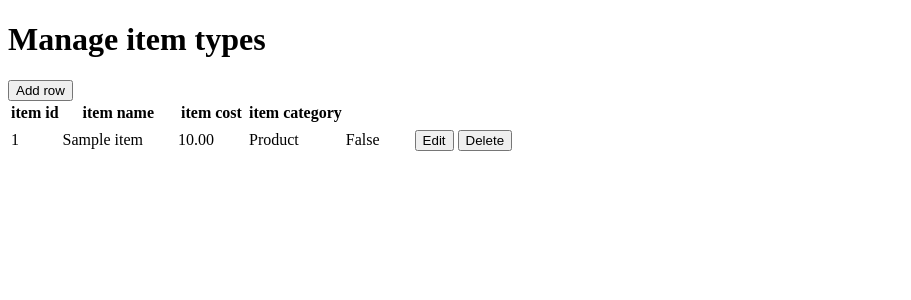
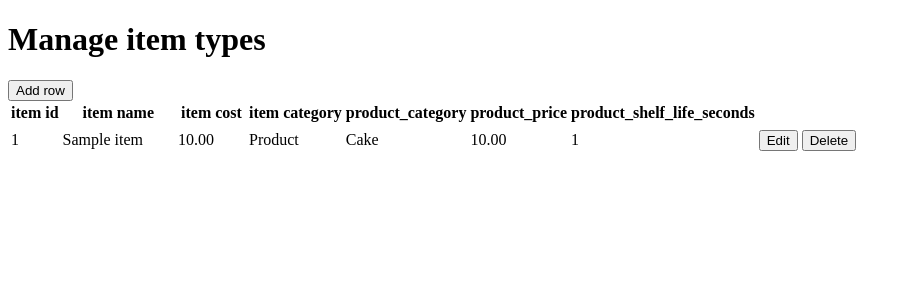
Before and after one commit to william6475/Bakery_stock_management_system_UI, a Django app: page /manage_item_types/ in a window 1280 px wide. Shown: the top 300 px of the page, without its empty margins (0-911 px from the left). Run offline with Django 5.2, Linux system fonts and the light colour scheme; tables that the repository leaves empty hold one stand-in row (values such as "Sample post").

Commit message:
Implemented manage_item_types.html

```diff
--- a/stock_management_ui/models.py
+++ b/stock_management_ui/models.py
@@ -65,7 +65,7 @@ class Products(models.Model):
     item_id = models.ForeignKey(InventoryItems, models.DO_NOTHING, db_column='Item_ID')
     product_category = models.CharField(max_length=6, choices=Product_category_choices, blank=False, null=False)
     product_price = models.DecimalField(db_column='Product_price', max_digits=8, decimal_places=2, blank=False, null=False)
-    product_shelf_life_seconds = models.PositiveSmallIntegerField(db_column='Product_shelf_life_seconds', blank=False, null=False)
+    product_shelf_life_seconds = models.PositiveIntegerField(db_column='Product_shelf_life_seconds', blank=False, null=False)
     is_deleted = models.BooleanField(db_column='Is_deleted', default = False) #Only changeable through marking the corresponding InventoryItems record as deleted
 
     class Meta:
--- a/stock_management_ui/static/stock_management_ui/manage_table_base_template.js
+++ b/stock_management_ui/static/stock_management_ui/manage_table_base_template.js
@@ -4,7 +4,6 @@ function hide_block_add_record_form(is_edit_operation) {
      for (let i = 0; i < form_elements.length; i++) {
         form_elements[i].style.display = "none";
         form_elements[i].style.disabled = true;
-
      }
 
     //Show the add row button
--- a/stock_management_ui/static/stock_management_ui/styles.css
+++ b/stock_management_ui/static/stock_management_ui/styles.css
@@ -1,3 +1,7 @@
 .td{
     padding-right:2em;
 }
+
+.hidden_element{
+    display: none;
+}
--- a/stock_management_ui/views.py
+++ b/stock_management_ui/views.py
@@ -1,3 +1,6 @@
+from contextlib import nullcontext
+
+from django.db.models.functions import NullIf
 from django.http import HttpResponseRedirect
 from django.shortcuts import render
 from stock_management_ui.models import Branches, Deliveries, InventoryItems, DeliveryItems, Products, Sales, SaleProducts, ItemStock, ProductIngredients
@@ -60,6 +63,7 @@ def manage_branches(request):
             edited_branch = BranchesForm(request.POST, instance=branch)
             if edited_branch.is_valid():
                 edited_branch.save()
+                # Reload page with new values
                 return HttpResponseRedirect('/manage_branches')
             else:
                 crud_error = edited_branch.errors
@@ -108,17 +112,27 @@ def manage_item_types(request):
 
     #Extract the field values from the gathered data
     inventory_item_fields = ["item_id", "item_name", "item_cost", "item_category", "is_deleted"]
+    product_fields = ["product_category", "product_price", "product_shelf_life_seconds"]
     field_values = []
+    filtered_fields = []
+    #Used later to indicate if there is a corresponding Products record
     for record in data:
         if getattr(record, 'is_deleted') == False:
-            filtered_fields = [getattr(record, field) for field in inventory_item_fields]
-            field_values.append(filtered_fields)
+            filtered_fields = [getattr(record, field) for field in inventory_item_fields if field != "is_deleted"]
+            if getattr(record, 'item_category') == 'Product':
+                try:
+                    product_object = Products.objects.get(item_id=record.item_id)
+                    filtered_product_fields = [getattr(product_object, field) for field in product_fields if field != "is_deleted" and field != "item_id"]
+                    filtered_fields.extend(filtered_product_fields)
 
-
+                except Products.DoesNotExist:
+                    pass
+        field_values.append(filtered_fields)
 
     #CRUD MANAGEMENT
 
-    row_editing_data = None
+    item_type_row_editing_data = None
+    product_row_editing_data = None
     #Displays error to user if CRUD operation fails
     crud_error = ""
     if request.method == "POST":
@@ -135,7 +149,7 @@ def manage_item_types(request):
         elif 'delete_row' in request.POST:
             button_pressed = request.POST.get('delete_row')
 
-            item_type = InventoryItems.objects.get(branch_id=button_pressed)
+            item_type = InventoryItems.objects.get(item_id=button_pressed)
             item_type.is_deleted = True
             item_type.save()
             return HttpResponseRedirect('/manage_item_types')
@@ -143,11 +157,24 @@ def manage_item_types(request):
         #Handles record edit requests once the user submits the edit
         elif 'submit_edit_row' in request.POST:
             button_pressed = request.POST.get('submit_edit_row')
-            item_type = InventoryItems.objects.get(branch_id=button_pressed)
+            item_type = InventoryItems.objects.get(item_id=button_pressed)
             edited_item_type = InventoryItemsForm(request.POST, instance=item_type)
+
             if edited_item_type.is_valid():
                 edited_item_type.save()
+
+                #If there is also product data to edit
+                if item_type.item_category == 'Product':
+                    product = Products.objects.get(item_id=button_pressed)
+                    edited_product = ProductsForm(request.POST, instance=product)
+                    if edited_product.is_valid():
+                        edited_product.save()
+                    else:
+                        crud_error = edited_product.errors
+                        print(crud_error)
+                #Reload page with new values
                 return HttpResponseRedirect('/manage_item_types')
+
             else:
                 crud_error = edited_item_type.errors
 
@@ -156,7 +183,12 @@ def manage_item_types(request):
         elif 'edit_row' in request.POST:
             button_pressed = request.POST.get('edit_row')
             item_type = InventoryItems.objects.get(item_id=button_pressed)
-            row_editing_data = InventoryItemsForm(instance=item_type)
+            item_type_row_editing_data = InventoryItemsForm(instance=item_type)
+            try:
+                product = Products.objects.get(item_id=button_pressed)
+                product_row_editing_data = ProductsForm(instance=product)
+            except Products.DoesNotExist:
+                pass
 
             info = {
                 'item_type': item_type,
@@ -164,7 +196,9 @@ def manage_item_types(request):
                 'field_values': field_values,
                 'unformatted_field_names': unformatted_field_names,
                 'crud_error': crud_error,
-                'row_editing_data': row_editing_data,
+                'row_editing_data': item_type_row_editing_data,
+                'product_row_editing_data': product_row_editing_data,
+                'aditional_fields': product_fields,
             }
 
             return render(request, 'manage_item_types.html', {'info': info})
@@ -175,6 +209,8 @@ def manage_item_types(request):
         'field_values': field_values,
         'unformatted_field_names': unformatted_field_names,
         'crud_error': crud_error,
-        'row_editing_data': row_editing_data,
+        'row_editing_data': item_type_row_editing_data,
+        'product_row_editing_data': product_row_editing_data,
+        'aditional_fields': product_fields,
     }
     return render(request, 'manage_item_types.html', {'info': info})
--- a/templates/base_templates/manage_table_base_template.html
+++ b/templates/base_templates/manage_table_base_template.html
@@ -1,7 +1,7 @@
 {% extends "base_templates/base_template.html" %}
 {% load static %}
 
-{% block head %}
+{% block js_link%}
     <script src="{% static 'stock_management_ui/manage_table_base_template.js' %}"></script>
 {% endblock %}
 
@@ -26,6 +26,7 @@
                 {% for field in info.fields %}
                     <th class="field_labels"><label class="field_label">{{ field }}</label></th>
                 {% endfor %}
+            {% block aditionalfields %}{% endblock %}
             </tr>
 
         <!--Form for new record insertion-->
--- a/templates/manage_item_types.html
+++ b/templates/manage_item_types.html
@@ -6,6 +6,13 @@
 
 {% block viewname %}
     {% url 'manage_item_types' %}
+{% endblock %}
+
+<!--Add the fields labels specific to products-->
+{% block aditionalfields %}
+    {% for aditional_field in info.aditional_fields %}
+        <th class="field_labels"><label class="field_label">{{ aditional_field }}</label></th>
+    {% endfor %}
 {% endblock %}
 
 <!--Displays the actual data-->
@@ -30,9 +37,34 @@
         {% endif %}
 
         <!--If the row is being edited-->
+        {% if info.row_editing_data %}
                 {% if row.0 == info.row_editing_data.instance.item_id %}
+                    <tr>
+                    <td></td>
                     {% for field in info.row_editing_data %}
-                    {% if "is_deleted" not in field.value %}
+                        {% if field.name != "is_deleted" %}
+                            <td>
+                                <input type="text" name="{{ field.name }}" class="add_row_form_element" value="{{ field.value }}">
+                            </td>
+                        {% endif %}
+                    {% endfor %}
+                    {% if not info.product_row_editing_data %}
+                        <td>
+                            <button type="submit"  name="submit_edit_row" value="{{ info.row_editing_data.instance.item_id }}">Save edit</button>
+                        </td>
+                    {% endif %}
+                {% endif %}
+
+
+            <!--If the row is being edited and has a corresponding products record-->
+            {% if info.product_row_editing_data %}
+                    {% if row.0 == info.row_editing_data.instance.item_id %}
+                        <!--Disabled input field for item_id as it is not editable but we need a value to save back-->
+                        <td class="hidden_element">
+                            <input type="text" id="foreign_item_id" name="item_id" value="{{ info.row_editing_data.instance.item_id }}" style="display: none">
+                        </td>
+                        {% for field in info.product_row_editing_data %}
+                            {% if field.name != "item_id" and field.name != "is_deleted" %}
                                 <td>
                                     <input type="text" name="{{ field.name }}" class="add_row_form_element" value="{{ field.value }}">
                                 </td>
@@ -42,5 +74,8 @@
                         <button type="submit"  name="submit_edit_row" value="{{ info.row_editing_data.instance.item_id }}">Save edit</button>
                     </td>
                     {% endif %}
+            {% endif %}
+            </tr>
+        {% endif %}
     {% endfor %}
 {% endblock %}
```
Also changed, not shown: stock_management_ui/migrations/0001_initial.py. Lines whose indentation alone changed are shown as unchanged.
